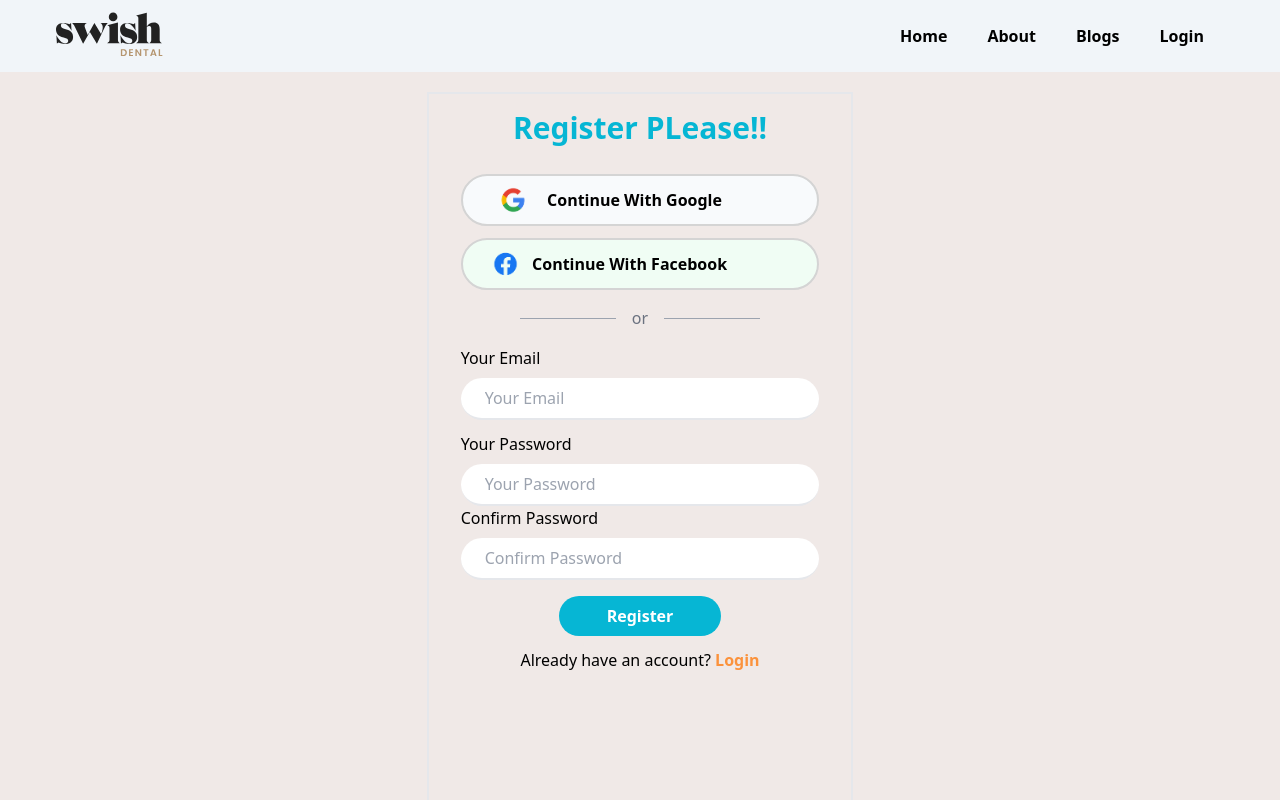
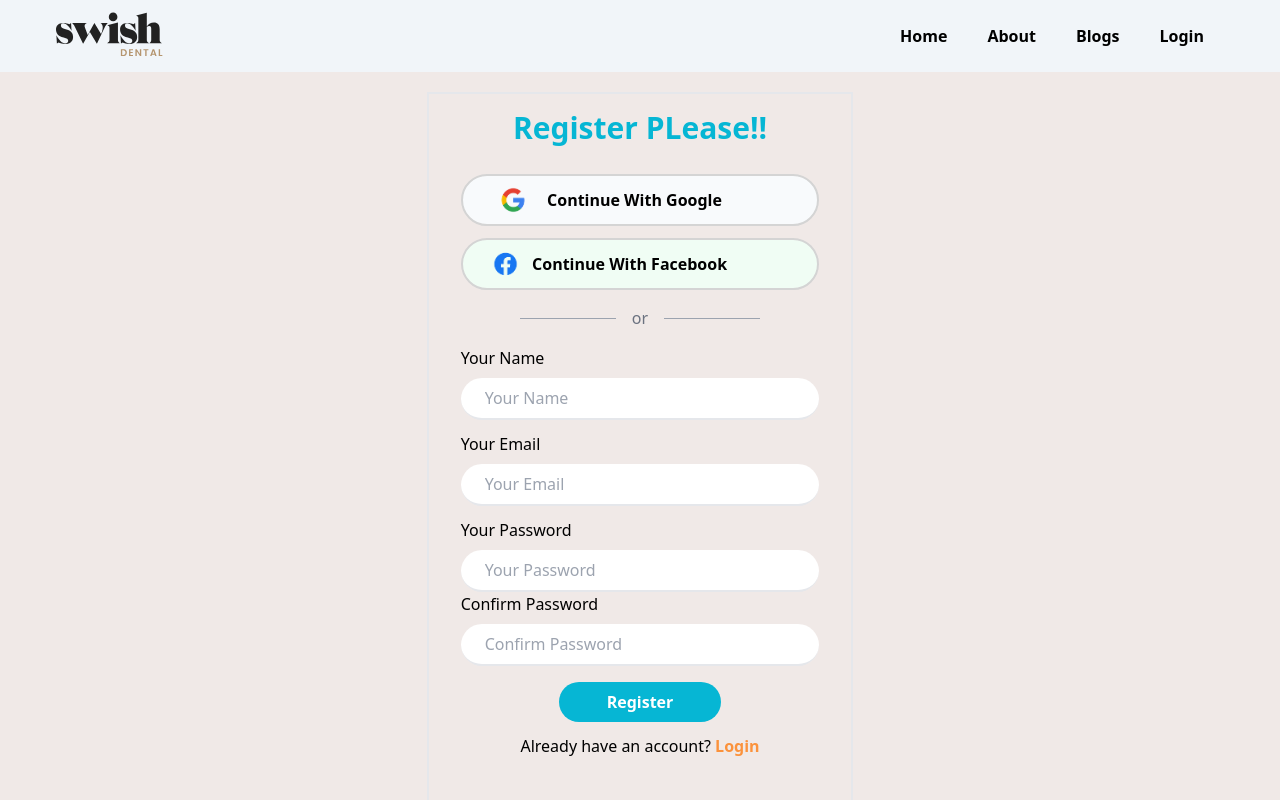
Before and after one commit to Jugol-Karmakar/dent-hub, a React (Create React App) app: page /register in a window 1280 px wide. Shown: the top 800 px of the page. Built offline with nearby package versions, Linux system fonts and the light colour scheme; no server answers.

Commit message:
loading fix commit

```diff
--- a/src/pages/Login/Register/Register.js
+++ b/src/pages/Login/Register/Register.js
@@ -1,10 +1,14 @@
-import { useCreateUserWithEmailAndPassword } from "react-firebase-hooks/auth";
+import {
+  useCreateUserWithEmailAndPassword,
+  useUpdateProfile,
+} from "react-firebase-hooks/auth";
 import React, { useState } from "react";
 import { Link, useNavigate } from "react-router-dom";
 import auth from "../../../firebase.init";
 import SocialLogin from "../SocialLogin/SocialLogin";
 
 const Register = () => {
+  const [name, setName] = useState("");
   const [email, setEmail] = useState("");
   const [password, setPassword] = useState("");
   const [confirmPassword, setConfirmPassword] = useState("");
@@ -12,8 +16,13 @@ const Register = () => {
   const navigate = useNavigate();
 
   const [createUserWithEmailAndPassword, user] =
-    useCreateUserWithEmailAndPassword(auth);
+    useCreateUserWithEmailAndPassword(auth, { sendEmailVerification: true });
 
+  const [updateProfile, updating, error] = useUpdateProfile(auth);
+
+  const handelNameBlur = (e) => {
+    setName(e.target.value);
+  };
   const handelEmailBlur = (e) => {
     setEmail(e.target.value);
   };
@@ -29,21 +38,40 @@ const Register = () => {
     navigate("/checkout");
   }
 
-  const handelCreateUser = (e) => {
+  const handelCreateUser = async (e) => {
     if (password !== confirmPassword) {
       return;
     }
     e.preventDefault();
-    createUserWithEmailAndPassword(email, password);
+    await createUserWithEmailAndPassword(email, password);
+    await updateProfile({ name });
+    alert("Updated profile");
   };
 
   return (
-    <div className="container h-screen m-auto w-1/3 border-2 px-8 mt-5">
+    <div className="container min-h-screen m-auto w-1/3 border-2 px-8 mt-5">
       <h2 className="text-3xl text-center text-cyan-500 font-semibold my-4">
         Register PLease!!
       </h2>
       <SocialLogin></SocialLogin>
       <form onSubmit={handelCreateUser}>
+        <div className="mb-3">
+          <label
+            className="text-base text-black font-medium block pb-2"
+            htmlFor="Your Name"
+          >
+            Your Name
+          </label>
+          <input
+            onBlur={handelNameBlur}
+            className="w-full py-2 px-6 rounded-full outline-none border-b-2 focus:border-orange-400"
+            type="text"
+            name="text"
+            id=""
+            placeholder="Your Name"
+            required
+          />
+        </div>
         <div className="mb-3">
           <label
             className="text-base text-black font-medium block pb-2"
--- a/src/pages/Login/RequireAuth/RequireAuth.js
+++ b/src/pages/Login/RequireAuth/RequireAuth.js
@@ -4,9 +4,16 @@ import { Navigate, useLocation } from "react-router-dom";
 import auth from "../../../firebase.init";
 
 const RequireAuth = ({ children }) => {
-  const [user] = useAuthState(auth);
+  const [user, loading] = useAuthState(auth);
 
   const location = useLocation();
+  if (loading) {
+    return (
+      <div className="text-center h-96">
+        <p className="text-xl  text-center">Loading....</p>
+      </div>
+    );
+  }
   if (!user) {
     return <Navigate to="/login" state={{ from: location }} replace></Navigate>;
   }
--- a/src/pages/Shared/Header/Header.js
+++ b/src/pages/Shared/Header/Header.js
@@ -22,7 +22,7 @@ const Header = () => {
         <Customlink to="/blogs">Blogs</Customlink>
         {user ? (
           <button
-            className="bg-cyan-400 py-2 px-5 rounded-full "
+            className=" border-2  px-3 rounded-full font-semibold hover:bg-cyan-400"
             onClick={handelSignOut}
           >
             Sign Out
```
